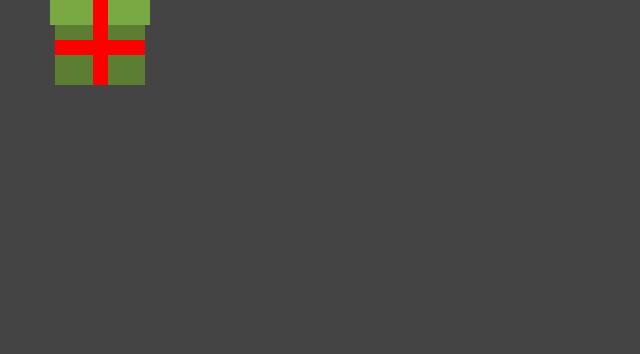
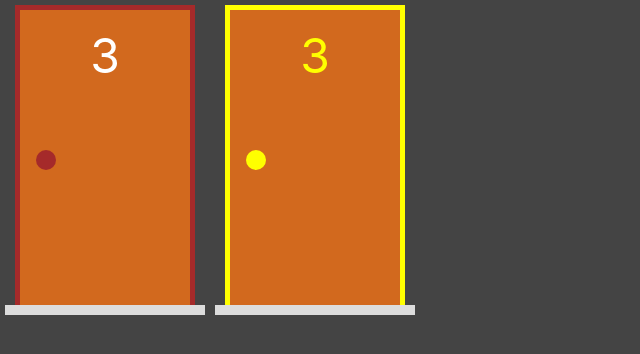
Before and after one commit to brennolemos/monty-hall, a Next.js app: page / in a window 1280 px wide. Shown: the top 354 px of the page, without its empty margins (0-640 px from the left). Built offline with nearby package versions, Linux system fonts and the light colour scheme.

Commit message:
Door component

```diff
--- /dev/null
+++ b/components/Door.jsx
@@ -0,0 +1,17 @@
+import styles from "../styles/Door.module.css";
+
+export default function Door(props) {
+  const selected = props.selected ? styles.selected : "";
+
+  return (
+    <div className={styles.area}>
+      <div className={`${styles.frame} ${selected}`}>
+        <div className={styles.door}>
+          <div className={styles.number}>3</div>
+          <div className={styles.handle}></div>
+        </div>
+      </div>
+      <div className={styles.ground}></div>
+    </div>
+  );
+}
--- a/pages/index.jsx
+++ b/pages/index.jsx
@@ -1,9 +1,11 @@
 import Award from "../components/Award";
+import Door from "../components/Door";
 
 export default function Home() {
   return (
-    <div>
-      <Award />
+    <div style={{ display: "flex" }}>
+      <Door />
+      <Door selected />
     </div>
   );
 }
--- /dev/null
+++ b/styles/Door.module.css
@@ -0,0 +1,55 @@
+.area {
+  display: flex;
+  flex-direction: column;
+  width: var(--door-width);
+  height: var(--door-height);
+  align-items: center;
+  margin: 5px;
+  position: relative;
+}
+
+.frame {
+  display: flex;
+  flex-grow: 1;
+  border: 5px solid brown;
+  border-bottom: none;
+  width: 90%;
+}
+
+.door {
+  display: flex;
+  flex-direction: column;
+  flex-grow: 1;
+  background-color: chocolate;
+  align-items: center;
+  padding: 1rem;
+}
+
+.number {
+  font-size: 3rem;
+}
+
+.handle {
+  position: absolute;
+  top: calc(50% - 10px);
+  align-self: flex-start;
+  height: 20px;
+  width: 20px;
+  border-radius: 50%;
+  background: brown;
+}
+
+.ground {
+  height: 10px;
+  width: 100%;
+  background-color: #ddd;
+}
+
+.selected {
+  border-color: yellow;
+  color: yellow;
+}
+
+.selected .handle {
+  background: yellow;
+}
--- a/styles/globals.css
+++ b/styles/globals.css
@@ -16,3 +16,8 @@ a {
 * {
   box-sizing: border-box;
 }
+
+:root {
+  --door-height: 310px;
+  --door-width: 200px;
+}
```
